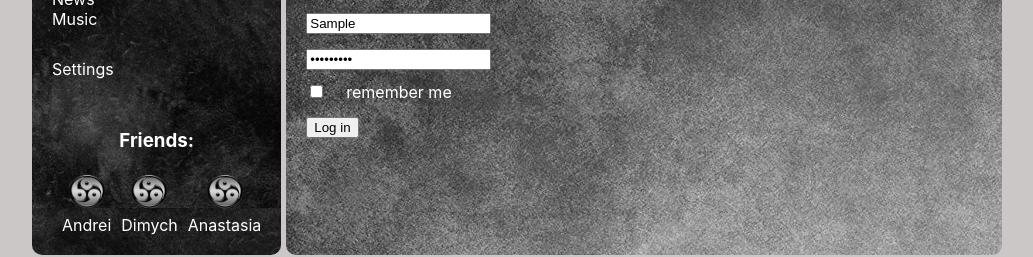
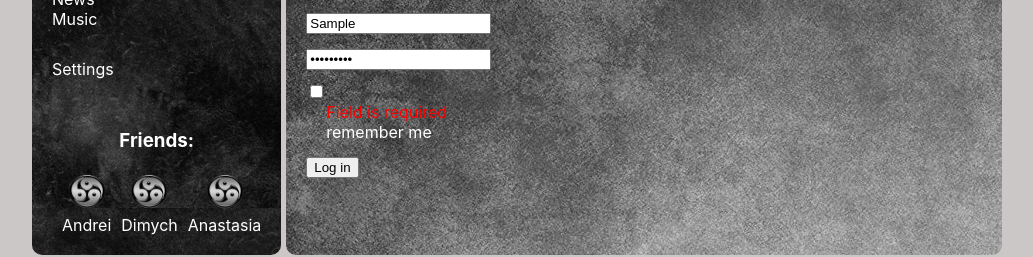
Before and after one commit to AndreiSavelyev1989/social-network-React-Redux-2.0, a React (Create React App) app: page /login in a window 1280 px wide. Both pictures are taken after typing "Sample", "Sample123" into the empty fields and a click on the button "Log in". Shown: the part 156-413 px from the top of the page, without its empty margins (123-1156 px from the left). Built offline with nearby package versions, Linux system fonts and the light colour scheme; no server answers; grey boxes are pictures that could not be loaded.

Commit message:
redux-form field validation

```diff
--- a/src/Components/Dialogs/Dialogs.jsx
+++ b/src/Components/Dialogs/Dialogs.jsx
@@ -4,6 +4,8 @@ import DialogsItem from './DialogsItem/DialogsItem';
 import Message from './Message/Message';
 import { Redirect } from 'react-router-dom';
 import { reduxForm, Field } from 'redux-form';
+import { required, maxLengthCreator } from '../../utils/validators/validators';
+import { Element } from './../common/FormControls/FormControls';
 
 
 const Dialogs = (props) => {
@@ -36,11 +38,16 @@ const Dialogs = (props) => {
     )
 }
 
+const maxLength = maxLengthCreator(50);
+const Textarea = Element('textarea');
+
 const AddNewMessageForm = (props) => {
     return (
         <form onSubmit={props.handleSubmit} className={styles.newMessage}>
             <div>
-                <Field placeholder='Enter new message!!!' name='newMessageBody' component='textarea' />
+                <Field placeholder='Enter new message!!!'
+                validate={[required, maxLength]}
+                name='newMessageBody' component={Textarea} />
             </div>
             <div>
                 <button>Send</button>
--- a/src/Components/Login/Login.jsx
+++ b/src/Components/Login/Login.jsx
@@ -1,20 +1,31 @@
 import React from 'react'
 import { Field, reduxForm } from 'redux-form'
 import styles from './Login.module.css'
+import { Element } from '../common/FormControls/FormControls'
+import { required, maxLengthCreator } from '../../utils/validators/validators'
+
+const maxLength30 = maxLengthCreator(30);
+const maxLength50 = maxLengthCreator(50);
+const Input = Element('input');
 
 const LoginForm = (props) => {
     return <div>
         <form onSubmit={props.handleSubmit}>
-            <div><Field placeholder={'Login'} name={'login'} component={'input'}/></div>
-            <div><Field type={'password'} placeholder={'Password'} name={'password'} component={'input'}/></div>
-            <div><Field type={'checkbox'} name={'rememberMe'} component={'input'}/><span>remember me</span></div>
+            <div><Field placeholder={'Login'}
+                validate={[required, maxLength50]}
+                name={'login'} component={Input} /></div>
+            <div><Field type={'password'} placeholder={'Password'}
+                validate={[required, maxLength30]}
+                name={'password'} component={Input} /></div>
+            <div><Field type={'checkbox'}
+                validate={[required]}
+                name={'rememberMe'} component={Input} /><span>remember me</span></div>
             <div><button>Log in</button></div>
-
         </form>
     </div>
 }
 
-const LoginReduxForm = reduxForm({form: 'login'})(LoginForm)
+const LoginReduxForm = reduxForm({ form: 'login' })(LoginForm)
 
 const Login = (props) => {
 
@@ -23,7 +34,7 @@ const Login = (props) => {
     }
     return <div className={styles.loginFormWrapper}>
         <h2>Login</h2>
-        <LoginReduxForm onSubmit={onSubmit}/>
+        <LoginReduxForm onSubmit={onSubmit} />
     </div>
 }
 
--- a/src/Components/Profile/MyPosts/MyPosts.jsx
+++ b/src/Components/Profile/MyPosts/MyPosts.jsx
@@ -2,7 +2,10 @@ import React from 'react';
 import styles from "./MyPosts.module.css";
 import Post from './Post/Post';
 import { reduxForm, Field } from 'redux-form';
+import { required, maxLengthCreator } from '../../../utils/validators/validators';
+import { Element } from './../../common/FormControls/FormControls';
 
+const Textarea = Element('textarea')
 
 const MyPosts = (props) => {
 
@@ -21,11 +24,15 @@ const MyPosts = (props) => {
     </div>
 }
 
+const maxLength15 = maxLengthCreator(15);
+
 const AddNewPostForm = (props) => {
     return (
         <form onSubmit={props.handleSubmit}>
             <div>
-                <Field component='textarea' name='newPostText' placeholder='Add new post!!!' />
+                <Field component={Textarea}
+                validate={[required, maxLength15]}
+                name='newPostText' placeholder='Add new post!!!' />
             </div>
             <div>
                 <button>Add new post</button>
--- /dev/null
+++ b/src/Components/common/FormControls/FormControls.jsx
@@ -0,0 +1,16 @@
+import React from 'react'
+import styles from './FormControls.module.css'
+
+
+export const Element = (Element) => ({ input, meta, ...props }) => {
+
+    const hasError = meta.touched && meta.error;
+    return (
+        <div className={`${styles.formControl} ${hasError ? styles.error : undefined}`}>
+            <Element {...input} {...props} />
+            <div>
+                {hasError && <span>{meta.error}</span>}
+            </div>
+        </div>
+    )
+}
--- /dev/null
+++ b/src/Components/common/FormControls/FormControls.module.css
@@ -0,0 +1,8 @@
+.formControl.error textarea,
+.formControl.error input {
+    border: 2px solid red;
+}
+
+.formControl.error span {
+    color: red;
+}
--- /dev/null
+++ b/src/utils/validators/validators.jsx
@@ -0,0 +1,3 @@
+export const required = value => value ? undefined : 'Field is required';
+
+export const maxLengthCreator = maxLength => value => value && value.length > maxLength ? `Must be only ${maxLength} symbols or less` : undefined;
```
